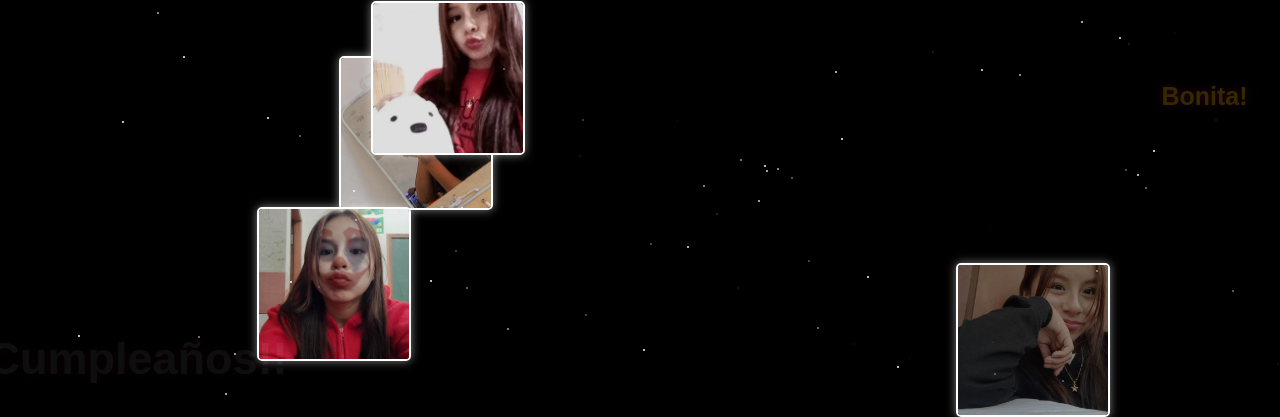
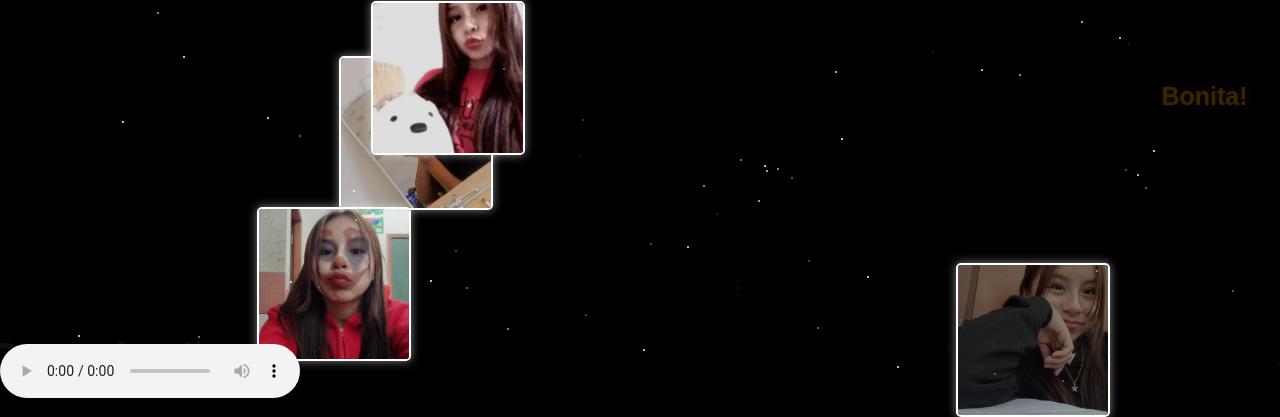
Before and after one commit to Samuel8726/ESTRELLA, a plain HTML site: page index.html in a window 1280 px wide. Shown: the part 456-873 px from the top of the page. Drawn offline with Linux system fonts and the light colour scheme.

Commit message:
index.html

```diff
--- a/index.html
+++ b/index.html
@@ -1,18 +1,19 @@
 <!DOCTYPE html>
 <html lang="es">
-
 <head>
     <meta charset="UTF-8">
     <meta name="viewport" content="width=device-width, initial-scale=1.0">
     <title>Cielo Estelar Personalizado</title>
     <link rel="stylesheet" href="style.css">
 </head>
+<body>
+    <div id="star-container"></div>
 
-<body>
-    <div id="star-container">
-    </div>
+    <audio id="background-audio" autoplay loop controls>
+        <source src="audio/cancion.mp3" type="audio/mpeg">
+        Tu navegador no soporta el elemento de audio.
+    </audio>
 
     <script src="script.js"></script>
 </body>
-
 </html>
```
